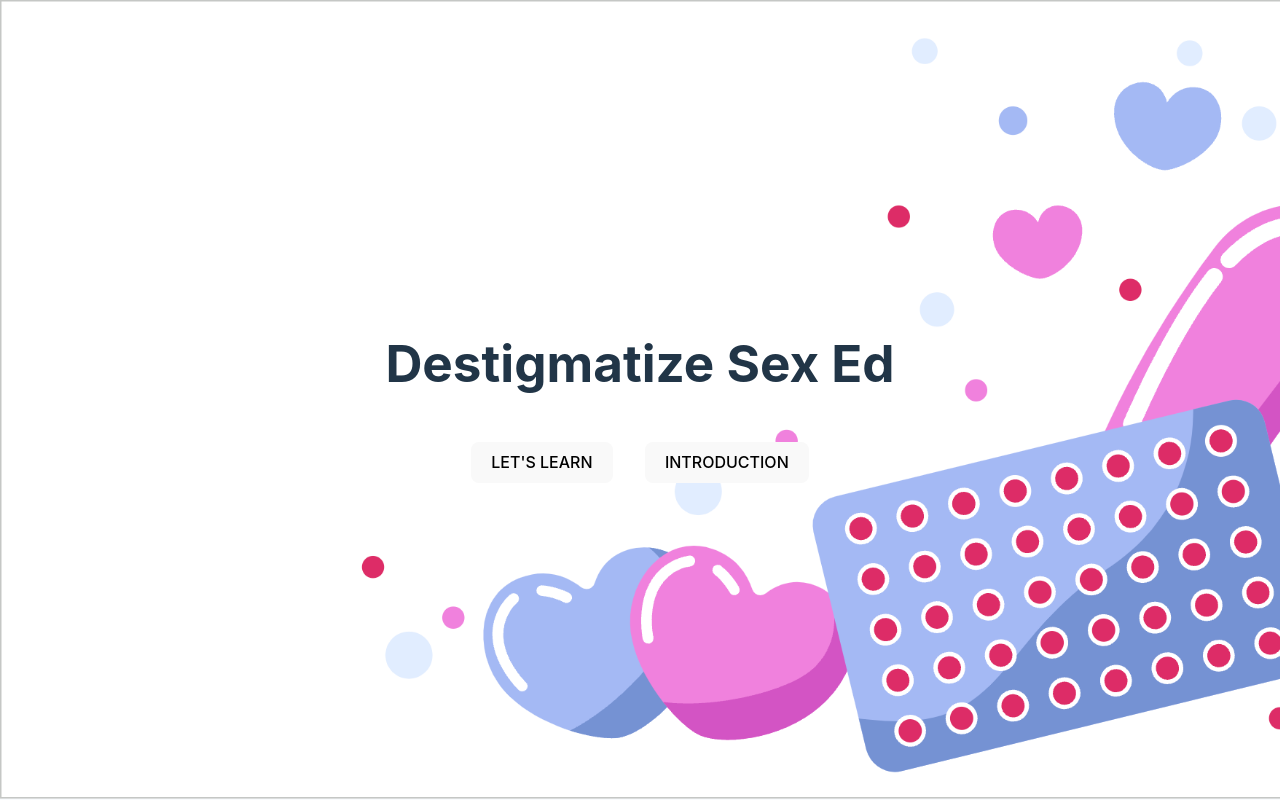
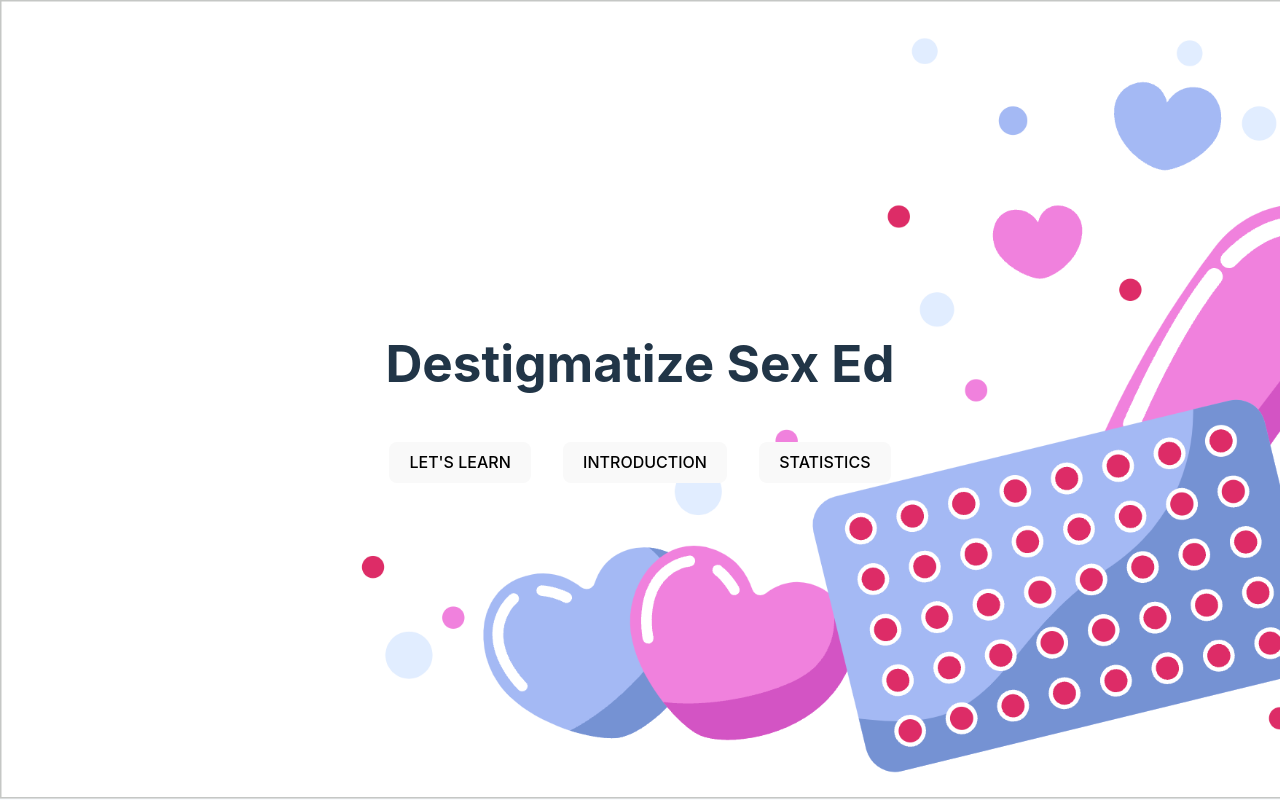
Before and after one commit to qngyn/technica, a React (Vite) app in the folder client/: page / in a window 1280 px wide. Built offline with nearby package versions, Linux system fonts and the light colour scheme.

Commit message:
stats should have a button on home page

```diff
--- a/client/src/App.jsx
+++ b/client/src/App.jsx
@@ -5,6 +5,7 @@ import Home from './pages/Home'
 import Lesson from './pages/Lesson'
 import Lesson1 from './pages/Lesson1'
 import Lesson2 from './pages/Lesson2'
+import Stats from './pages/Stats'
 
 function App() {
   let element = useRoutes([
@@ -27,6 +28,10 @@ function App() {
     {
       path: '/lesson2',
       element: <Lesson2 />
+    },
+    {
+      path: '/stats',
+      element: <Stats />
     }
   ])
 
--- a/client/src/pages/Home.jsx
+++ b/client/src/pages/Home.jsx
@@ -9,6 +9,8 @@ const Home = () => {
             <div className="homepage-button">
                 <Button to="/Lesson"> LET'S LEARN </Button>
                 <Button to="/introduction"> INTRODUCTION </Button>
+                <Button to="/stats"> STATISTICS </Button>
+
             </div>
         </div>
 
```
